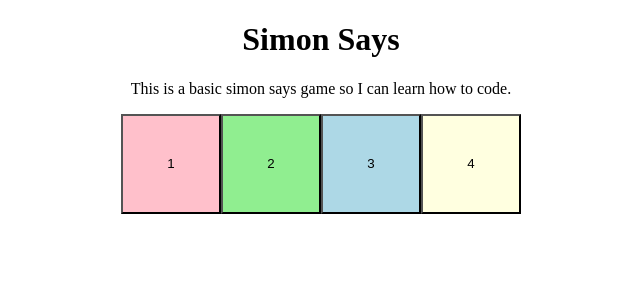
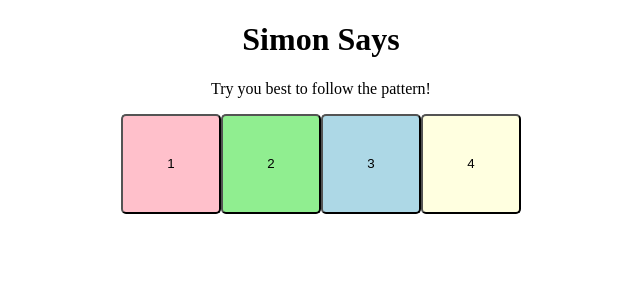
Before and after one commit to KVincenti/simon-says, a React (Create React App) app: page / in a window 1280 px wide. Shown: the top 300 px of the page, without its empty margins (319-959 px from the left). Built offline with nearby package versions, Linux system fonts and the light colour scheme; the HTML template or start-up script is replaced by a standard one.

Commit message:
Added onClick function in App and passed through props to GameButton

```diff
--- a/src/App.tsx
+++ b/src/App.tsx
@@ -1,30 +1,40 @@
 import React from 'react';
 import './App.css';
 import GameButton from './components/GameButton/GameButton';
+import { Props } from './components/GameButton/types';
 
 function App() {
+
   return (
     <div className="App">
       <h1>Simon Says</h1>
-      <p>This is a basic simon says game so I can learn how to code.</p>
+      <p>Try you best to follow the pattern!</p>
       <GameButton
         color="pink"
         number={1}
+        onClick={onButtonClick}
       />
       <GameButton
         color="lightgreen"
         number={2}
+        onClick={onButtonClick}
       />
       <GameButton
         color="lightblue"
         number={3}
+        onClick={onButtonClick}
       />
       <GameButton
         color="lightyellow"
         number={4}
+        onClick={onButtonClick}
       />
     </div>
   );
 }
 
+function onButtonClick(number: number) {
+  console.log(number)
+}
+
 export default App;
--- a/src/components/GameButton/GameButton.css
+++ b/src/components/GameButton/GameButton.css
@@ -1,4 +1,6 @@
 #firstButton {
     height: 100px;
     width: 100px;
+    cursor: pointer;
+    border-radius: 5px;
 }
--- a/src/components/GameButton/GameButton.tsx
+++ b/src/components/GameButton/GameButton.tsx
@@ -6,7 +6,7 @@ function GameButton(props: Props){
         backgroundColor: props.color
     };
 
-    return <button id="firstButton" style={style} onClick={ () => console.log(`You clicked button #${props.number}`)}> {props.number} </button>;
-}
+    return <button id="firstButton" style={style} onClick={() => props.onClick(props.number)}> {props.number} </button>;
+};
 
 export default GameButton;
--- a/src/components/GameButton/types.ts
+++ b/src/components/GameButton/types.ts
@@ -2,4 +2,5 @@
 export type Props = {
     color: string
     number: number
+    onClick: (number: number) => void
 }
```
